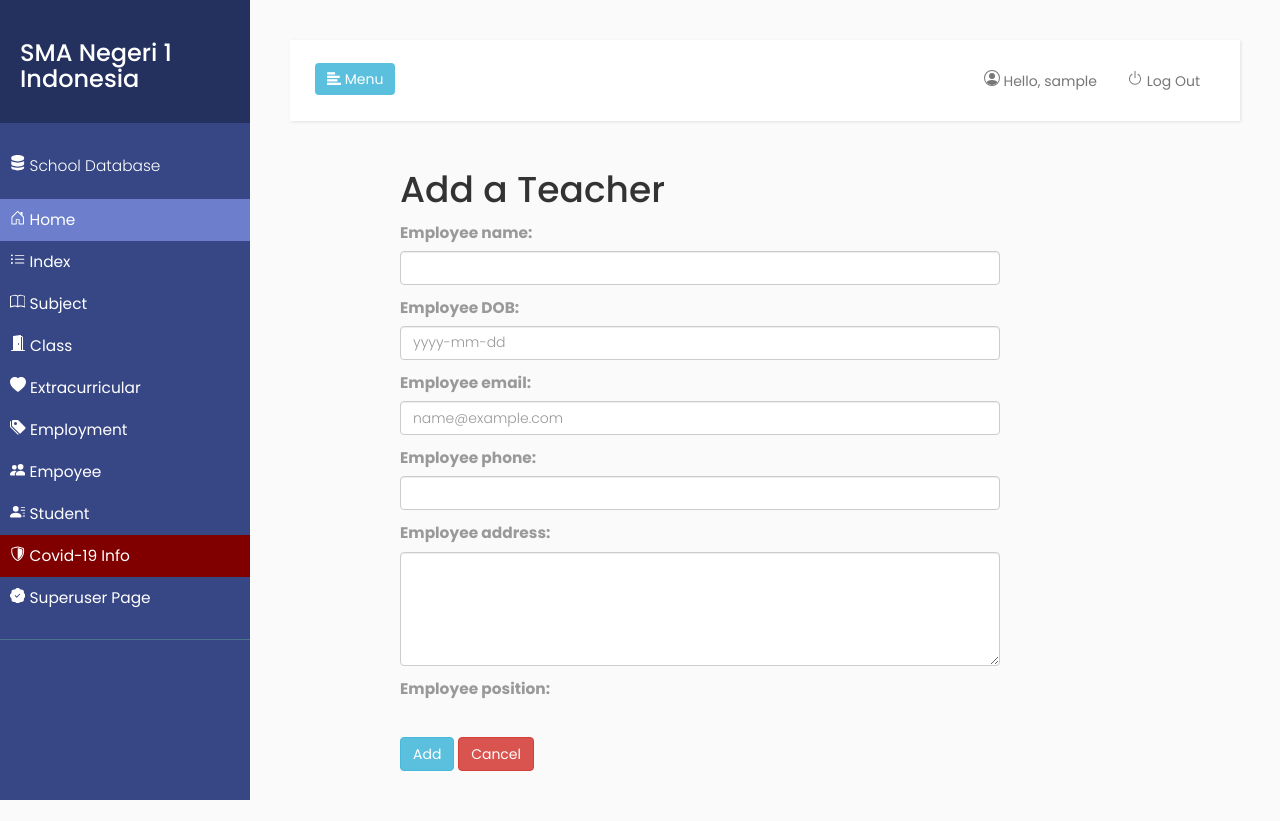
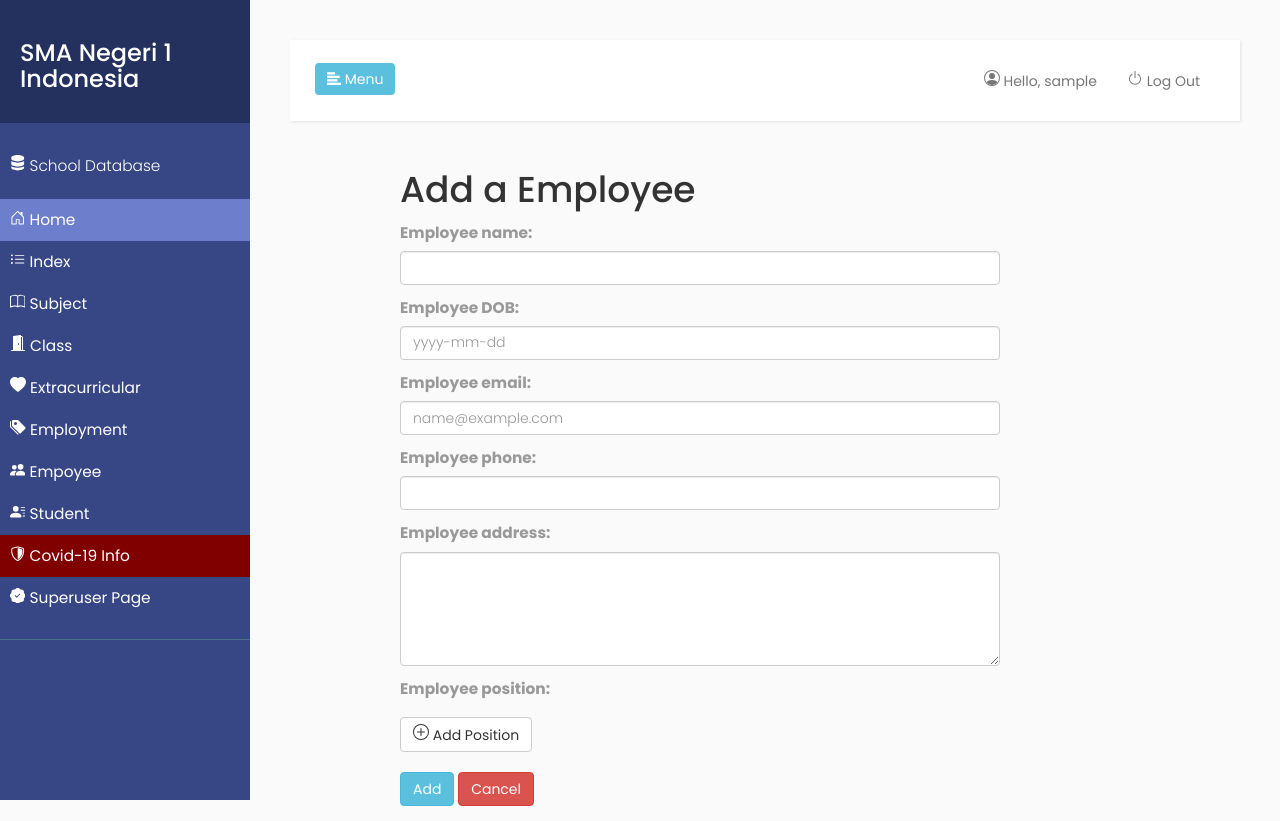
Before and after one commit to panjiarlins/sswp-final-project, a Django app: page /app/employee/add/ in a window 1280 px wide. Before the commit the page ends 800 px from the top, so only its background shows below. Run offline with Django 3.2, Linux system fonts and the light colour scheme; the visitor is signed in with stand-in values (Sample User, id 1); data that the repository does not hold is empty; some libraries are stand-ins or nearby versions.

Commit message:
Adding more button in class_add.html, employee_add.html, extracurricular_add.html, and student_add.html

```diff
--- a/school/templates/appTemp/employee/employee_add.html
+++ b/school/templates/appTemp/employee/employee_add.html
@@ -2,15 +2,22 @@
 
 {% block content %}
 {% if type != 'edit' %}
-    <p class="h1">Add a Teacher</p>
+    <p class="h1">Add a Employee</p>
 {% else %}
-    <p class="h1">Edit a Teacher</p>
+    <p class="h1">Edit a Employee</p>
 {% endif %}
     <div class="form-group">
         <form action="" method="POST">
             {% csrf_token %}
             {{ form.as_p }}
-            <br/>
+            <a href="{% url 'employment_add' %}" class="btn btn-default">
+                <svg xmlns="http://www.w3.org/2000/svg" width="16" height="16" fill="currentColor" class="bi bi-plus-circle" viewBox="0 0 16 16">
+                    <path d="M8 15A7 7 0 1 1 8 1a7 7 0 0 1 0 14zm0 1A8 8 0 1 0 8 0a8 8 0 0 0 0 16z"/>
+                    <path d="M8 4a.5.5 0 0 1 .5.5v3h3a.5.5 0 0 1 0 1h-3v3a.5.5 0 0 1-1 0v-3h-3a.5.5 0 0 1 0-1h3v-3A.5.5 0 0 1 8 4z"/>
+                </svg>
+                 Add Position
+            </a>
+            <br/><br/>
             {% if type != 'edit' %}
                 <input type="submit" value="Add" class="btn btn-info"/>
             {% else %}
```
Also changed, not shown: school/templates/appTemp/class/class_add.html (+15 -1 lines), school/templates/appTemp/extracurricular/extracurricular_add.html (+8 -1 lines), school/templates/appTemp/student/student_add.html (+15 -1 lines).
